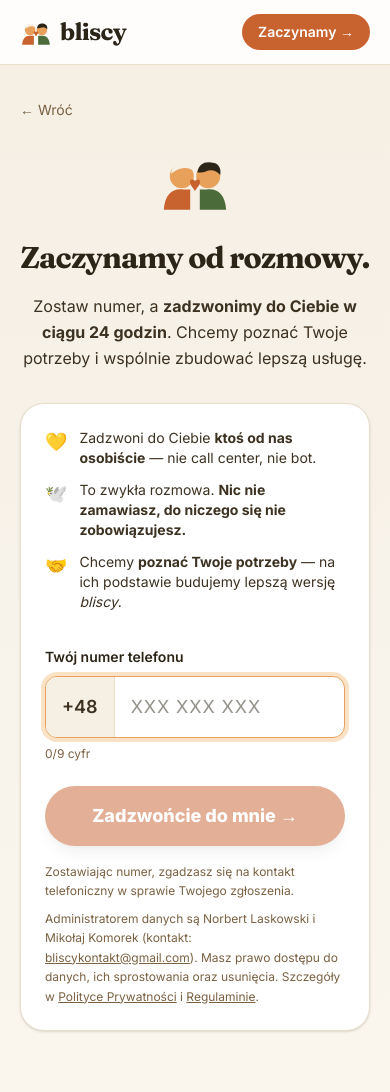
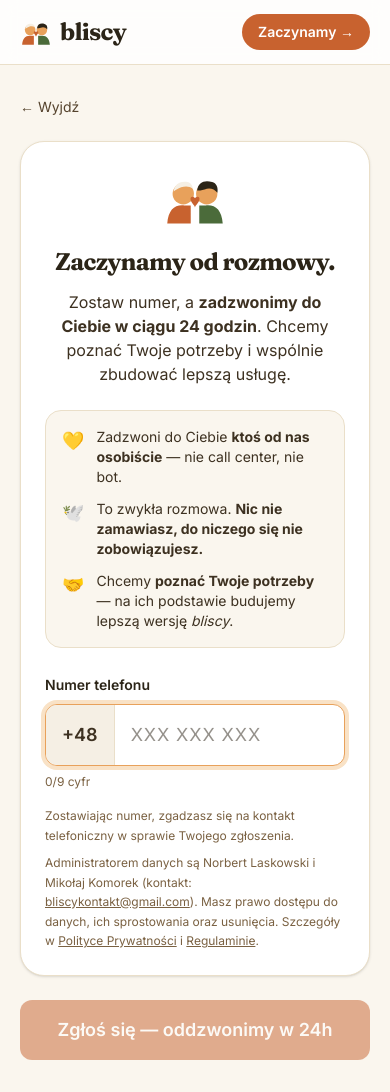
Before and after one commit to laskoAI/bliscy-app, a Next.js app: page /znajdz/kontakt in a window 390 px wide. Before the commit the page ends 1063 px from the top, so only its background shows below. Built offline with nearby package versions, Linux system fonts and the light colour scheme; no server answers.

Commit message:
Mobile pass: banner width matches hero, remove stray mt-5, add age 50-60, 'Zaczynamy' CTA, fix kontakt form submit

```diff
--- a/src/app/klient/onboarding/page.tsx
+++ b/src/app/klient/onboarding/page.tsx
@@ -11,6 +11,7 @@
 // Konfiguracja onboardingu
 // ------------------------------
 const AGE_RANGES = [
+  { key: "50-60", label: "50–60 lat", emoji: "🌱" },
   { key: "60-70", label: "60–70 lat", emoji: "🌿" },
   { key: "70-80", label: "70–80 lat", emoji: "🍂" },
   { key: "80+",   label: "80+ lat",   emoji: "🌸" },
@@ -358,6 +359,7 @@
 
 function guessBirthYear(range: string): number {
   const now = new Date().getFullYear();
+  if (range === "50-60") return now - 55;
   if (range === "60-70") return now - 65;
   if (range === "70-80") return now - 75;
   if (range === "80+")   return now - 82;
--- a/src/app/znajdz/kontakt/page.tsx
+++ b/src/app/znajdz/kontakt/page.tsx
@@ -45,13 +45,11 @@
   // ---------- Widok potwierdzenia ----------
   if (sent) {
     return (
-      <main className="min-h-[calc(100vh-4rem)] flex items-center justify-center px-5 py-14 bg-gradient-to-b from-brand-100 to-brand-50">
+      <main className="min-h-[calc(100vh-4rem)] flex items-center justify-center px-5 py-14">
         <div className="max-w-lg w-full text-center rounded-3xl bg-white border border-brand-200 p-8 md:p-10 shadow-sm">
           <div className="text-6xl">💛</div>
-          <h1 className="wordmark mt-4 text-3xl sm:text-4xl text-brand-800">
-            Dziękujemy!
-          </h1>
-          <p className="mt-4 text-brand-700 text-base sm:text-lg leading-relaxed">
+          <h1 className="wordmark mt-4 text-3xl sm:text-4xl text-brand-800">Dziękujemy!</h1>
+          <p className="mt-4 text-brand-700 leading-relaxed">
             Zapisaliśmy Twoje zgłoszenie. Zadzwonimy do Ciebie w ciągu <strong>24 godzin</strong>
             {" "}— chcemy poznać Twoje potrzeby i wspólnie zbudować lepszą usługę.
           </p>
@@ -69,20 +67,20 @@
     );
   }
 
-  // ---------- Formularz ----------
+  // ---------- Widok formularza — layout jak w kreatorze ----------
   return (
-    <main className="min-h-[calc(100vh-4rem)] bg-gradient-to-b from-brand-100 to-brand-50">
-      <div className="max-w-2xl mx-auto px-5 py-8 md:py-14">
-        <Link
-          href="/znajdz"
-          className="text-sm text-brand-500 hover:text-brand-800"
-        >
-          ← Wróć
-        </Link>
+    <main className="min-h-[calc(100vh-4rem)] px-5 py-8 md:py-12">
+      <div className="max-w-2xl mx-auto">
+        {/* Nagłówek — spójny z kreatorem, ale bez progress bara */}
+        <div className="flex items-center justify-between text-sm text-brand-600">
+          <Link href="/znajdz" className="hover:text-brand-800">← Wyjdź</Link>
+        </div>
 
-        <div className="mt-6 md:mt-10 text-center">
-          <div className="inline-flex" aria-hidden>
-            <svg viewBox="0 0 120 120" width="72" height="72">
+        {/* Karta — dokładnie jak krok kreatora */}
+        <form id="kontakt-form" onSubmit={handleSubmit} className="mt-6 rounded-3xl bg-white border border-brand-200 p-6 md:p-8 shadow-sm">
+          {/* Logo bliscy */}
+          <div className="flex justify-center" aria-hidden>
+            <svg viewBox="0 0 120 120" width="64" height="64">
               <path d="M8 108 C 10 82, 22 72, 40 74 L 52 74 L 52 108 Z" fill="#c8622f"/>
               <circle cx="38" cy="52" r="20" fill="#e8a15b"/>
               <path d="M20 48 C 22 32, 34 28, 46 30 C 50 31, 55 34, 56 42 C 50 38, 42 37, 34 40 C 28 42, 24 45, 20 48 Z" fill="#f5efe4"/>
@@ -92,17 +90,17 @@
               <path d="M60 60 C 55 55, 50 58, 52 64 C 54 70, 60 74, 60 78 C 60 74, 66 70, 68 64 C 70 58, 65 55, 60 60 Z" fill="#c8622f"/>
             </svg>
           </div>
-          <h1 className="wordmark mt-4 text-3xl sm:text-4xl md:text-5xl text-brand-800 leading-tight">
+
+          <h1 className="wordmark mt-4 text-2xl sm:text-3xl text-brand-800 text-center">
             Zaczynamy od rozmowy.
           </h1>
-          <p className="mt-4 text-base sm:text-lg text-brand-700 max-w-xl mx-auto leading-relaxed">
+          <p className="mt-3 text-brand-700 text-center">
             Zostaw numer, a <strong>zadzwonimy do Ciebie w ciągu 24 godzin</strong>.
             Chcemy poznać Twoje potrzeby i wspólnie zbudować lepszą usługę.
           </p>
-        </div>
 
-        <div className="mt-8 md:mt-10 rounded-3xl bg-white border border-brand-200 p-6 md:p-8 shadow-sm">
-          {/* Trzy uspokajające punkty */}
+          {/* Trzy uspokajające punkty — jak "hint" w kreatorze */}
+          <div className="mt-6 rounded-2xl bg-brand-50 border border-brand-200 p-4">
             <ul className="space-y-3 text-sm text-brand-700">
               <li className="flex items-start gap-3">
                 <span className="text-lg shrink-0" aria-hidden>💛</span>
@@ -124,10 +122,11 @@
                 </span>
               </li>
             </ul>
+          </div>
 
-          {/* Formularz */}
-          <form onSubmit={handleSubmit} className="mt-8">
-            <label className="text-sm font-semibold text-brand-800">Twój numer telefonu</label>
+          {/* Pole telefonu — dokładnie jak w kreatorze */}
+          <div className="mt-6">
+            <label className="text-sm font-semibold">Numer telefonu</label>
             <div className="mt-2 flex items-stretch rounded-xl border border-brand-200 focus-within:border-warm-400 focus-within:ring-4 focus-within:ring-warm-100 overflow-hidden bg-white">
               <span className="flex items-center justify-center px-4 bg-brand-100 text-brand-700 font-semibold text-lg select-none border-r border-brand-200">
                 +48
@@ -147,17 +146,11 @@
             <p className="mt-2 text-xs text-brand-500">
               {phone.replace(/\D/g, "").length}/9 cyfr
             </p>
+          </div>
 
           {error && <p className="mt-3 text-sm text-red-600">{error}</p>}
 
-            <button
-              type="submit"
-              disabled={!canSend || sending}
-              className="mt-6 w-full rounded-full bg-warm-500 hover:bg-warm-600 disabled:opacity-50 disabled:cursor-not-allowed text-white font-extrabold px-8 py-4 text-lg shadow-lg hover:shadow-xl transition"
-            >
-              {sending ? "Wysyłam..." : "Zadzwońcie do mnie →"}
-            </button>
-
+          {/* Nota RODO — spójna z kreatorem */}
           <p className="mt-4 text-xs text-brand-500 leading-relaxed">
             Zostawiając numer, zgadzasz się na kontakt telefoniczny w sprawie Twojego zgłoszenia.
           </p>
@@ -176,6 +169,17 @@
             </Link>.
           </p>
         </form>
+
+        {/* Przycisk główny — poza kartą, jak w nawigacji kreatora */}
+        <div className="mt-6 flex items-center justify-end">
+          <button
+            type="submit"
+            form="kontakt-form"
+            disabled={!canSend || sending}
+            className="rounded-xl bg-warm-500 hover:bg-warm-600 disabled:opacity-50 text-white font-semibold px-8 py-4 text-lg w-full sm:w-auto"
+          >
+            {sending ? "Wysyłam..." : "Zgłoś się — oddzwonimy w 24h"}
+          </button>
         </div>
       </div>
     </main>
--- a/src/app/znajdz/kreator/page.tsx
+++ b/src/app/znajdz/kreator/page.tsx
@@ -17,6 +17,7 @@
 ] as const;
 
 const AGE_RANGES = [
+  { key: "50-60", label: "50–60 lat", emoji: "🌱" },
   { key: "60-70", label: "60–70 lat", emoji: "🌿" },
   { key: "70-80", label: "70–80 lat", emoji: "🍂" },
   { key: "80+",   label: "80+ lat",   emoji: "🌸" },
--- a/src/app/znajdz/page.tsx
+++ b/src/app/znajdz/page.tsx
@@ -12,7 +12,7 @@
         <div className="relative max-w-6xl mx-auto px-5 pt-6 sm:pt-8 pb-6 md:pb-8">
 
           {/* BANNER MVP — z delikatną ramką na gradiencie hero */}
-          <div className="max-w-5xl mx-auto mb-10 md:mb-14 flex flex-col sm:flex-row items-center sm:items-start gap-4 sm:gap-5 text-center sm:text-left rounded-2xl border border-warm-300/50 px-5 sm:px-6 py-4 sm:py-5">
+          <div className="mb-6 md:mb-8 flex flex-col sm:flex-row items-center sm:items-start gap-4 sm:gap-5 text-center sm:text-left rounded-2xl border border-warm-300/50 px-5 sm:px-6 py-4 sm:py-5">
             <div className="text-3xl sm:text-4xl shrink-0" aria-hidden>🌱</div>
             <p className="flex-1 text-sm sm:text-base text-warm-700 leading-relaxed max-w-3xl">
               <strong>Dopiero startujemy z projektem bliscy.</strong> Zanim pójdziemy krok dalej,
@@ -31,7 +31,7 @@
 
             {/* Kolumna lewa — treść */}
             <div className="text-center md:text-left">
-              <h1 className="wordmark mt-5 text-4xl sm:text-5xl md:text-6xl text-brand-800 leading-tight">
+              <h1 className="wordmark text-4xl sm:text-5xl md:text-6xl text-brand-800 leading-tight">
                 Bliski obok Twoich rodziców,{" "}
                 <span className="text-warm-500">gdy Ciebie akurat nie ma</span>.
               </h1>
@@ -404,7 +404,7 @@
               href="/znajdz/kreator"
               className="inline-flex items-center rounded-full bg-warm-500 hover:bg-warm-600 text-white font-semibold px-8 py-4 text-lg shadow-lg hover:shadow-xl transition"
             >
-              Zaczynamy od kroku 1 →
+              Zaczynamy →
             </Link>
           </div>
         </div>
```
Also changed, not shown: 1 other file (tests, documents, lock files or other folders). Lines whose indentation alone changed are shown as unchanged.
